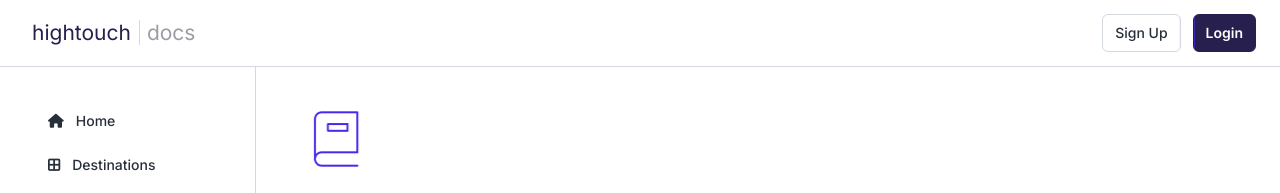
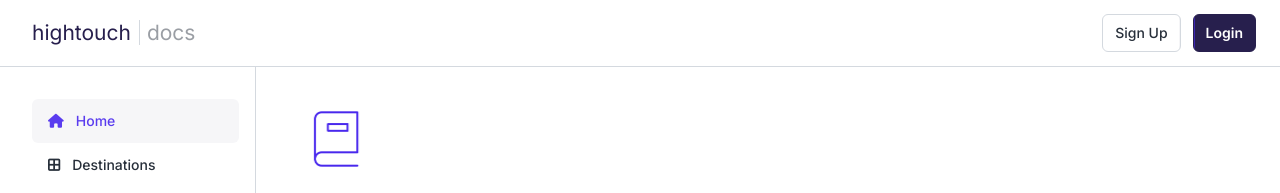
Before and after one commit to taylormcpherson/hightouch, a React (Create React App) app: page / in a window 1280 px wide. Shown: the top 193 px of the page. Built offline with nearby package versions, Linux system fonts and the light colour scheme.

Commit message:
Readme update, active state for nav.

```diff
--- a/src/components/Navbar/Navbar.js
+++ b/src/components/Navbar/Navbar.js
@@ -22,7 +22,9 @@ class Navbar extends Component {
                             <li className="Navbar__item"
                                 key={key}
                             >
-                                <a className="Navbar__item-link" href={item.url}>
+                                {/* Janky way of getting the home page to an active state since I'm not using routing. */}
+                                <a className={key === 0 ? `Navbar__item-link is-active` : `Navbar__item-link`}
+                                   href={item.url}>
                                     <span className="Navbar__item-icon">
                                         <i className={item.icon}></i>
                                     </span>
--- a/src/components/Navbar/Navbar.scss
+++ b/src/components/Navbar/Navbar.scss
@@ -34,14 +34,23 @@ $desktop-width: 1024px;
     text-decoration: none;
     transition: all .25s ease-in-out;
 
-
     &:hover,
     &:focus {
+        background-color: rgba(39, 31, 77, 0.04);
+        font-weight: 600;
+    }
+
+    &.is-active {
         background-color: rgba(39, 31, 77, 0.04);
         color: rgba(73, 40, 237, .9);
 
         i {
             color: rgba(73, 40, 237, .9);
+        }
+
+        &:hover,
+        &:focus {
+            font-weight: 500;
         }
     }
 }
```
Also changed, not shown: 1 other file (tests, documents, lock files or other folders).
